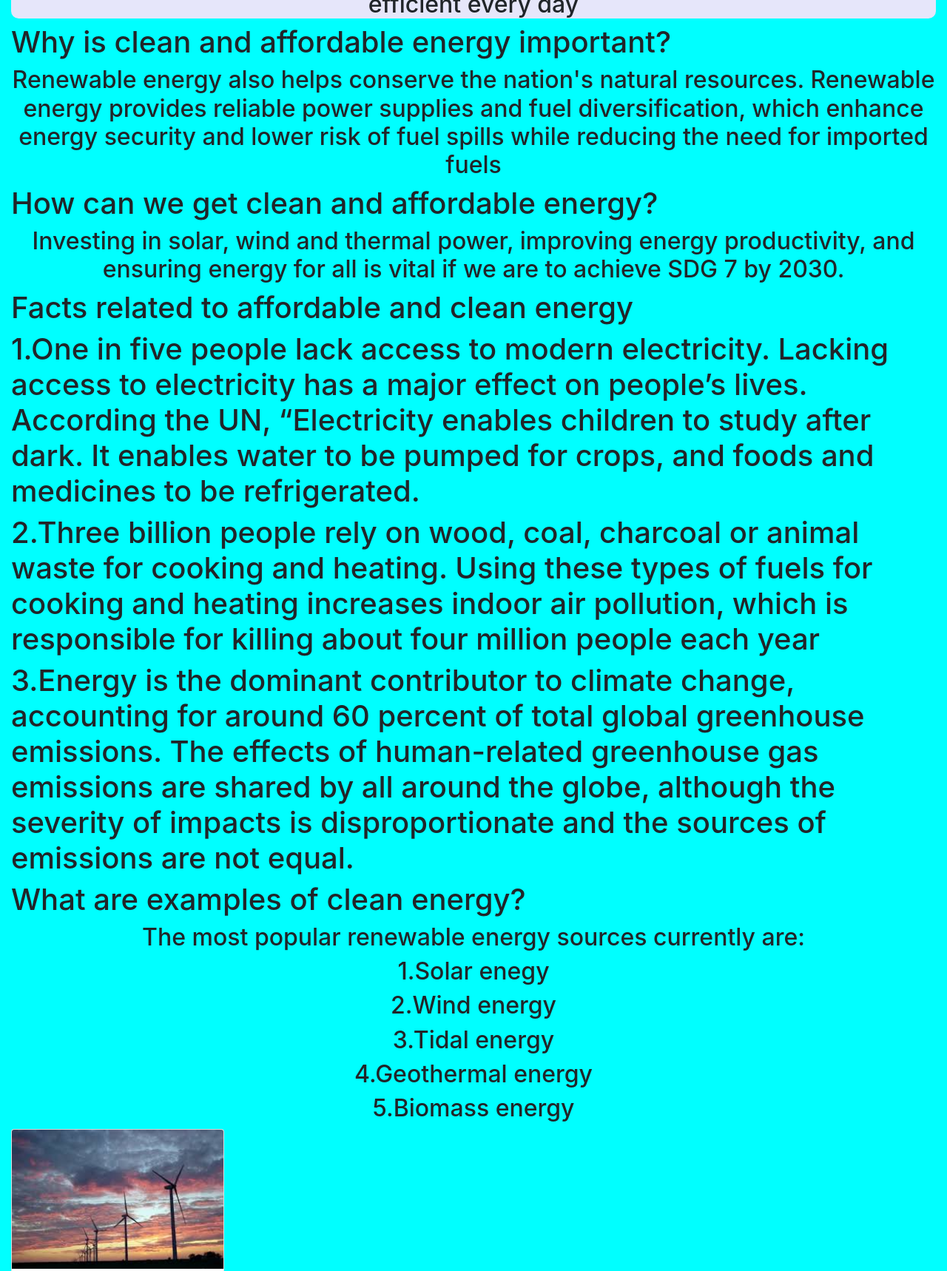
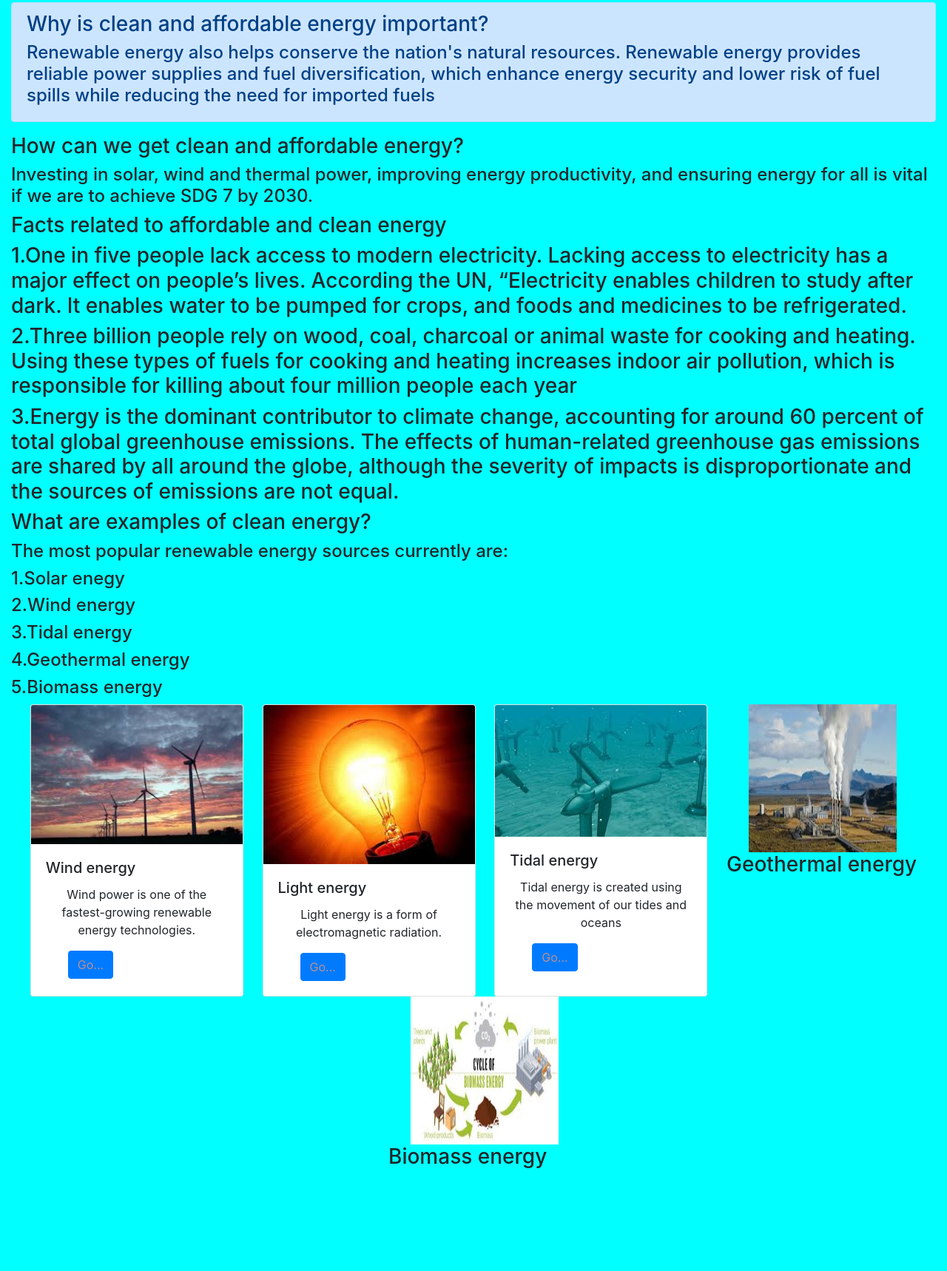
Before and after one commit to kdeepthi123/samuels-site, a plain HTML site: page index.html in a window 1280 px wide. Shown: the part 181-1899 px from the top of the page at 74% size. After the commit the page ends 1770 px from the top, so only its background shows below. Drawn offline with nearby package versions, Linux system fonts and the light colour scheme.

Commit message:
initial commit

```diff
--- a/index.html
+++ b/index.html
@@ -21,32 +21,39 @@
             </div>
           </nav>
         <!-- <div class="">
-            <a href = http://127.0.0.1:5500/index.html><img src="Ace.jpg" width=150 height=150/></a><h1> ACE-Affordable and clean energy</h1>
+            <a href = http://127.0.0.1:5500/index.html><img src="Ace.jpg" width=150 height=150/></a><h3> ACE-Affordable and clean energy</h3>
 
         </div>     -->
 
-        <div class="define">
-            <h2>Ensure access to affordable, reliable, sustainable and modern energy for all. Renewable energy solutions are becoming cheaper, more reliable and more efficient every day</h2>
+        <div class="alert alert-danger">
+            <h4>Ensure access to affordable, reliable, sustainable and modern energy for all. Renewable energy solutions are becoming cheaper, more reliable and more efficient every day</h4>
 
         </div>
-        <h1>Why is clean and affordable energy important?</h1>
-        <h2>Renewable energy also helps conserve the nation's natural resources. Renewable energy provides reliable power supplies and fuel diversification, which enhance energy security and lower risk of fuel spills while reducing the need for imported fuels</h2>
-        <h1>How can we get clean and affordable energy?</h1>
-        <h2>Investing in solar, wind and thermal power, improving energy productivity, and ensuring energy for all is vital if we are to achieve SDG 7 by 2030.</h2>
-        <h1>Facts related to affordable and clean energy</h1>
-        <h1>1.One in five people lack access to modern electricity. Lacking access to electricity has a major effect on people’s lives. According the UN, “Electricity enables children to study after dark. It enables water to be pumped for crops, and foods and medicines to be refrigerated.
-        <h1>2.Three billion people rely on wood, coal, charcoal or animal waste for cooking and heating. Using these types of fuels for cooking and heating increases indoor air pollution, which is responsible for killing about four million people each year</h1>
-        <h1>3.Energy is the dominant contributor to climate change, accounting for around 60 percent of total global greenhouse emissions. The effects of human-related greenhouse gas emissions are shared by all around the globe, although the severity of impacts is disproportionate and the sources of emissions are not equal.
+        <div class = "alert alert-primary">
+            <h3>Why is clean and affordable energy important?</h3>
+            <h4>Renewable energy also helps conserve the nation's natural resources. Renewable energy provides reliable power supplies and fuel diversification, which enhance energy security and lower risk of fuel spills while reducing the need for imported fuels</h4>
+        </div>
 
 
-        <h1>What are examples of clean energy?</h1>
-        <h2>The most popular renewable energy sources currently are:</h1>
+        <h3>How can we get clean and affordable energy?</h3>
+        <h4>Investing in solar, wind and thermal power, improving energy productivity, and ensuring energy for all is vital if we are to achieve SDG 7 by 2030.</h4>
+        <h3>Facts related to affordable and clean energy</h3>
+        <h3>1.One in five people lack access to modern electricity. Lacking access to electricity has a major effect on people’s lives. According the UN, “Electricity enables children to study after dark. It enables water to be pumped for crops, and foods and medicines to be refrigerated.
+        <h3>2.Three billion people rely on wood, coal, charcoal or animal waste for cooking and heating. Using these types of fuels for cooking and heating increases indoor air pollution, which is responsible for killing about four million people each year</h3>
+        <h3>3.Energy is the dominant contributor to climate change, accounting for around 60 percent of total global greenhouse emissions. The effects of human-related greenhouse gas emissions are shared by all around the globe, although the severity of impacts is disproportionate and the sources of emissions are not equal.
 
-           <h2>1.Solar enegy</h1>
-           <h2>2.Wind energy</h1>
-           <h2>3.Tidal energy</h1>
-            <h2>4.Geothermal energy</h1>
-            <h2>5.Biomass energy</h1>
+
+        <h3>What are examples of clean energy?</h3>
+        <h4>The most popular renewable energy sources currently are:</h3>
+
+           <h4>1.Solar enegy</h3>
+           <h4>2.Wind energy</h3>
+           <h4>3.Tidal energy</h3>
+            <h4>4.Geothermal energy</h3>
+            <h4>5.Biomass energy</h3>
+
+        <div class="menu">
+            <div class = "grid">
                 <div class="card" style="width: 18rem;">
                     <img class="card-img-top" src="Wind energy.jpg" alt="Card image cap">
                     <div class="card-body">
@@ -55,22 +62,24 @@
                       <a href="https://www.irena.org/wind " class="btn btn-primary">Go...</a>
                     </div>
                   </div>
-        <div class="menu">
-            <div class = "grid">
-                <div class="item">
-                    <a href = https://www.irena.org/wind ><img src="Wind energy.jpg" width=200 height=200/></a>
-                    <h3>Wind energy</h3>
-                </div>
+                  <div class="card" style="width: 18rem;">
+                    <img class="card-img-top" src="Light energy.jpg" alt="Card image cap">
+                    <div class="card-body">
+                      <h5 class="card-title">Light energy</h5>
+                      <p class="card-text">Light energy is a form of electromagnetic radiation.</p>
+                      <a href="https://www.solarschools.net/knowledge-bank/energy/types/light#:~:text=Light%20energy%20is%20a%20form,visible%20to%20the%20human%20eye. " class="btn btn-primary">Go...</a>
+                    </div>
+                  </div>
 
-                <div class="item">
-                    <a href =https://www.solarschools.net/knowledge-bank/energy/types/light#:~:text=Light%20energy%20is%20a%20form,visible%20to%20the%20human%20eye. ><img src="Light energy.jpg" width=200 height=200/></a>
-                    <h3>Light energy</h3>
-                </div>
+                  <div class="card" style="width: 18rem;">
+                    <img class="card-img-top" src="Tidal energy.jpg" alt="Card image cap">
+                    <div class="card-body">
+                      <h5 class="card-title">Tidal energy</h5>
+                      <p class="card-text">Tidal energy is created using the movement of our tides and oceans</p>
+                      <a href="https://actionrenewables.co.uk/news-events/post.php?s=everything-you-need-to-know-about-tidal-energy" class="btn btn-primary">Go...</a>
+                    </div>
+                  </div>
 
-                <div class="item">
-                    <a href =https://actionrenewables.co.uk/news-events/post.php?s=everything-you-need-to-know-about-tidal-energy ><img src="Tidal energy.jpg" width=200 height=200/></a>
-                    <h3>Tidal energy</h3>
-                </div>
 
                 <div class="item">
                     <a href =https://www.power-technology.com/features/what-is-geothermal-energy/ ><img src="Geothermal energy.jpg" width=200 height=200/ ></a>
```
